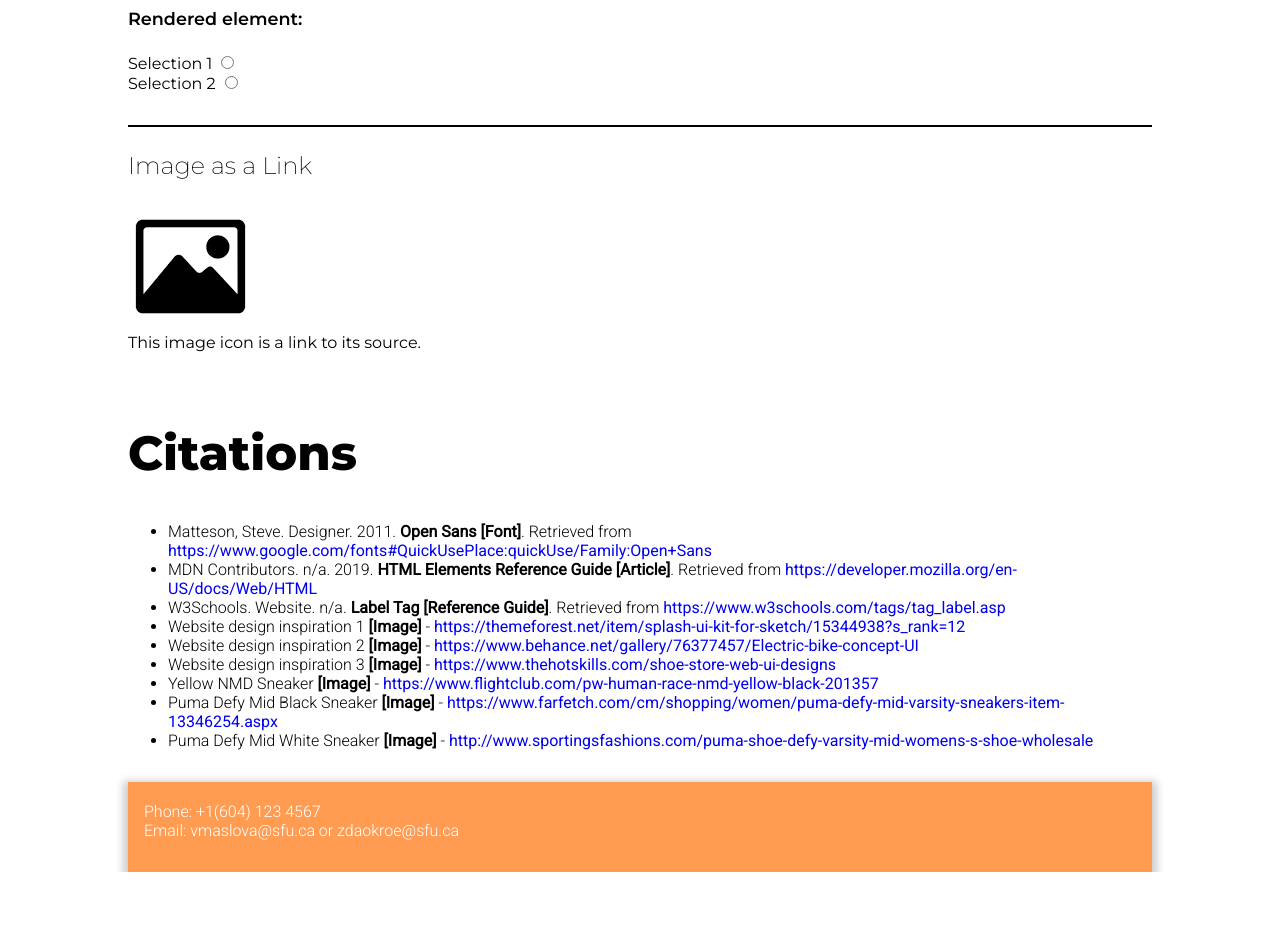
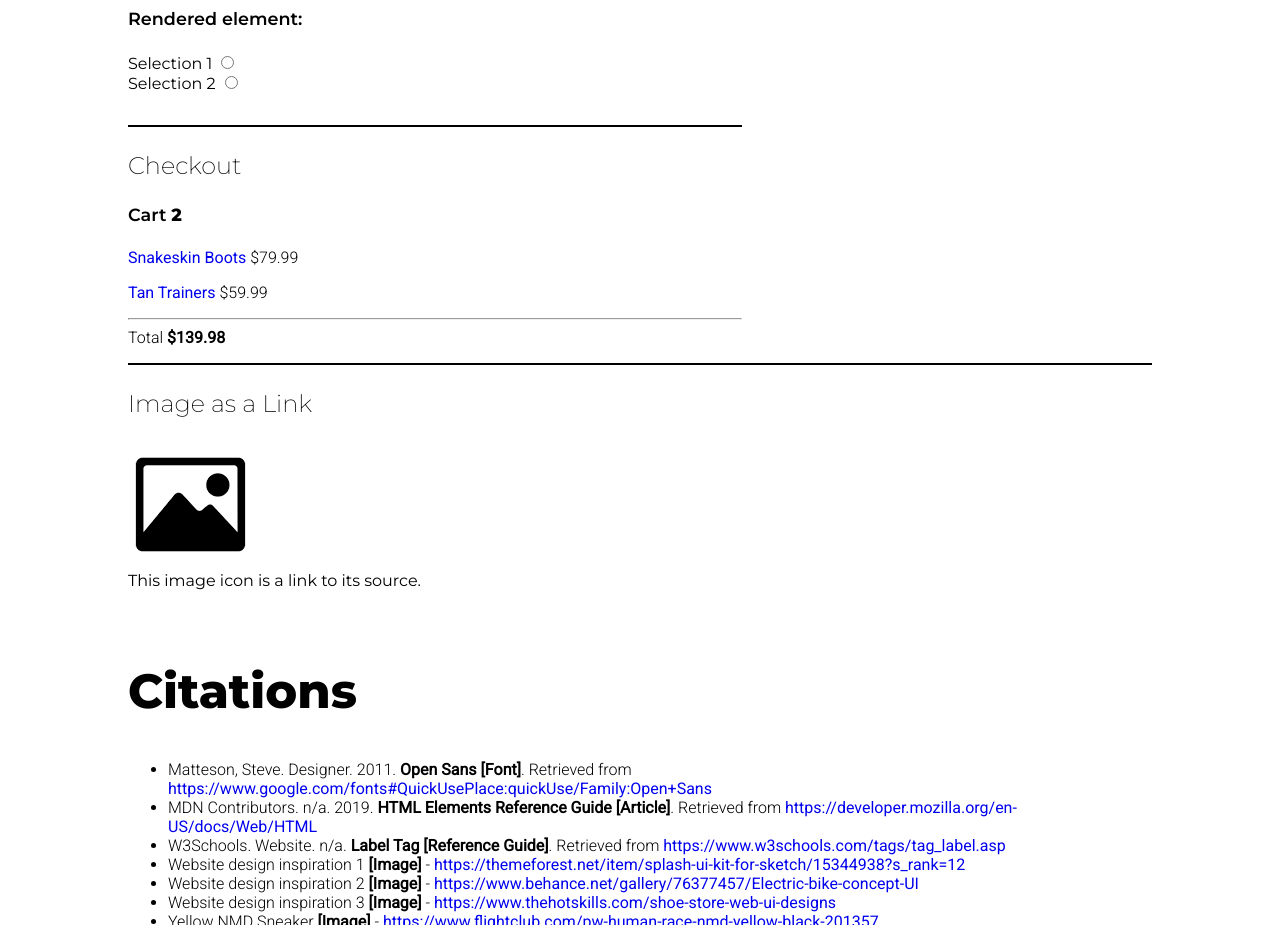
Before and after one commit to vmasl/IAT3330-PO2, a plain HTML site: page index.html in a window 1280 px wide. Shown: the part 4900-5825 px from the top of the page. Before the commit the page ends 5772 px from the top, so only its background shows below. Drawn offline with Linux system fonts and the light colour scheme.

Commit message:
Added Checkout container

```diff
--- a/index.html
+++ b/index.html
@@ -209,6 +209,20 @@
         <input type="radio" name="selection_2" id="2" value="2"><br>
       </section>
 
+    <section id="Checkout" class="element">
+      <h3>Checkout</h3>
+      <div class="row">
+        <div class="col-25">
+          <div class="checkoutcontainer">
+            <h4>Cart <span class="price" style="color:black"><i class="fa fa-shopping-cart"></i> <b>2</b></span></h4>
+            <p><a href="#product1">Snakeskin Boots</a> <span class="price">$79.99</span></p>
+            <p><a href="#product2">Tan Trainers</a> <span class="price">$59.99</span></p>
+            <hr>
+            <p>Total <span class="price" style="color:black"><b>$139.98</b></span></p>
+          </div>
+        </div>
+      </div>
+    </section>
 
       <section class="element2">
         <h3>Image as a Link</h3>
```
